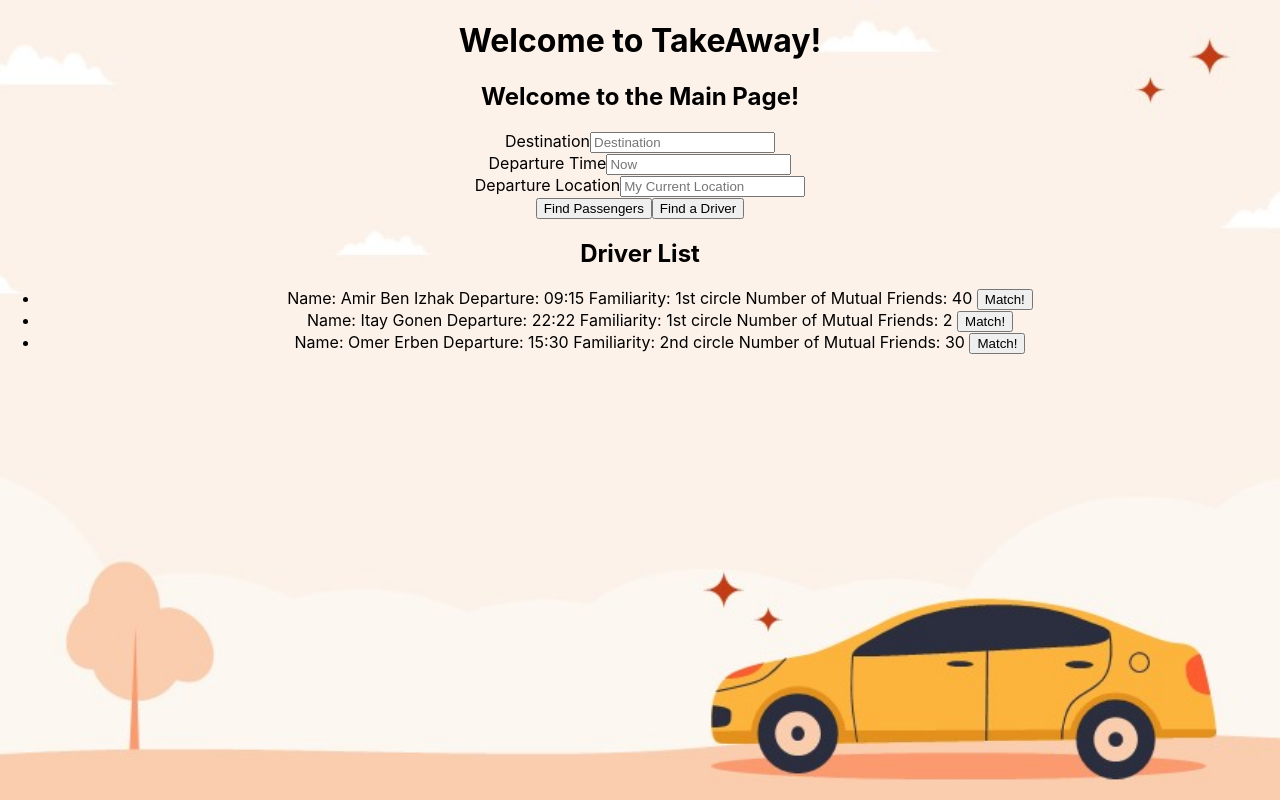
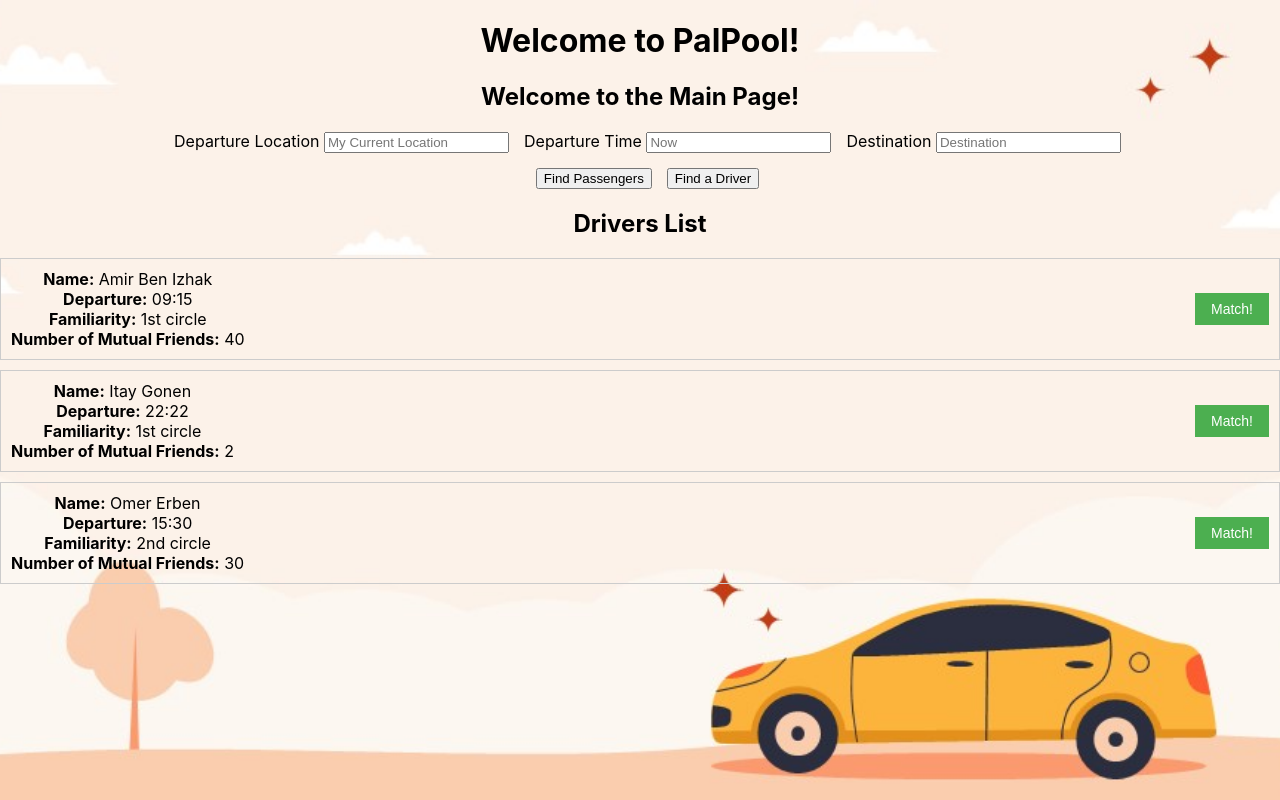
Before and after one commit to OmerErben/Hackathon2023CityZone, a React (Create React App) app: page /DriverListPage in a window 1280 px wide. Both pictures are taken after typing "name@example.com", "Sample123" into the empty fields and a click on the button "Sign Up". Built offline with nearby package versions, Linux system fonts and the light colour scheme.

Commit message:
Styled the table

```diff
--- a/src/App.js
+++ b/src/App.js
@@ -19,7 +19,7 @@ function App() {
     };
     return (
         <div className="App">
-            <h1>Welcome to TakeAway!</h1>
+            <h1>Welcome to PalPool!</h1>
             <div className="container"> {/* Add the class name */}
               <AuthenticationPage />
             </div>
--- a/src/DriverListPage.js
+++ b/src/DriverListPage.js
@@ -1,4 +1,5 @@
 import React, {useState} from 'react';
+import './PassengerListPage.css';
 
 const DriverListPage = () => {
     const drivers = [
@@ -27,15 +28,20 @@ const DriverListPage = () => {
 
     return (
         <div className="passenger-list-container">
-            <h2>Driver List</h2>
-            <ul>
+            <h2>Drivers List</h2>
+            <ul className="passenger-list">
                 {drivers.map((driver) => (
-                    <li key={driver.id}>
-                        <span>{"Name: " + driver.name + " Departure: " + driver.departure_time + " Familiarity: " + driver.familiarity + " Number of Mutual Friends: " + driver.mutual_friends + " "}</span>
+                    <li key={driver.id} className="passenger-item">
+            <span>
+              <strong>Name:</strong> {driver.name}<br />
+              <strong>Departure:</strong> {driver.departure_time}<br />
+              <strong>Familiarity:</strong> {driver.familiarity}<br />
+              <strong>Number of Mutual Friends:</strong> {driver.mutual_friends}
+            </span>
                         <button
                             onClick={() => handleButtonClick(driver.id)}
-                            className={isDriverSent(driver.id) ? 'sent' : ''}>
-                            {isDriverSent(driver.id) ? 'Cancel Match' : "Match!"}
+                            className={`match-button ${isDriverSent(driver.id) ? 'sent' : ''}`}>
+                            {isDriverSent(driver.id) ? 'Cancel Match' : 'Match!'}
                         </button>
                     </li>
                 ))}
--- a/src/MainPage.js
+++ b/src/MainPage.js
@@ -18,20 +18,24 @@ const MainPage = () => {
     return (
         <div>
             <h2>Welcome to the Main Page!</h2>
-            <form>
-                <label>Destination</label>
+            <div style={{flexWrap: "nowrap", flexDirection: "row-reverse", justifyContent: "center", left: "auto", right: "auto", display: "flex"}}>
+                <form style={{marginLeft: "15px"}}>
+                    <label>Destination </label>
                     <input type="text" id="name" placeholder="Destination"/>
                 </form>
-            <form>
-                <label>Departure Time</label>
+                <form style={{marginLeft: "15px"}}>
+                    <label>Departure Time </label>
                     <input type="text" id="name" placeholder="Now"/>
                 </form>
-            <form>
-                <label>Departure Location</label>
+                <form style={{marginLeft: "15px"}}>
+                    <label>Departure Location </label>
                     <input type="text" id="name" placeholder="My Current Location"/>
                 </form>
-            <button onClick={navigateToPassengers}>Find Passengers</button>
-            <button onClick={navigateToDrivers}>Find a Driver</button>
+            </div>
+            <div>
+                <button onClick={navigateToPassengers} style={{marginTop: "15px", marginLeft: "15px"}}>Find Passengers</button>
+                <button onClick={navigateToDrivers} style={{marginTop: "15px", marginLeft: "15px"}}>Find a Driver</button>
+            </div>
             <Routes>
                 <Route path="/PassengerListPage" element={<PassengerListPage />} />
                 <Route path="/DriverListPage" element={<DriverListPage />} />
--- /dev/null
+++ b/src/PassengerListPage.css
@@ -0,0 +1,39 @@
+.passenger-list-container {
+    margin-top: 20px;
+}
+
+.passenger-list {
+    list-style-type: none;
+    padding: 0;
+}
+
+.passenger-item {
+    display: flex;
+    justify-content: space-between;
+    align-items: center;
+    padding: 10px;
+    border: 1px solid #ccc;
+    margin-bottom: 10px;
+}
+
+.match-button {
+    background-color: #4caf50;
+    color: white;
+    border: none;
+    padding: 8px 16px;
+    font-size: 14px;
+    cursor: pointer;
+    transition: background-color 0.3s;
+}
+
+.match-button.sent {
+    background-color: #f44336;
+}
+
+.match-button:hover {
+    background-color: #45a049;
+}
+
+.match-button.sent:hover {
+    background-color: #f77171;
+}
--- a/src/PassengerListPage.js
+++ b/src/PassengerListPage.js
@@ -1,11 +1,11 @@
 import React, {useState} from 'react';
-import { MdCheck } from 'react-icons/md';
+import './PassengerListPage.css';
 
 const PassengerListPage = () => {
     const passengers = [
-        { id: 1, name: 'John Doe', mutual_friend: "10", departure_time: "16:00", familiarity: "2nd circle"},
-        { id: 2, name: 'Jane Smith', mutual_friend: "5", departure_time: "19:37", familiarity: "1st circle" },
-        { id: 3, name: 'Alex Johnson', mutual_friend: "4", departure_time: "11:40", familiarity: "3rd circle" },
+        { id: 1, name: 'John Doe', mutual_friends: "10", departure_time: "16:00", familiarity: "2nd circle"},
+        { id: 2, name: 'Jane Smith', mutual_friends: "5", departure_time: "19:37", familiarity: "1st circle" },
+        { id: 3, name: 'Alex Johnson', mutual_friends: "4", departure_time: "11:40", familiarity: "3rd circle" },
         // Add more passengers as needed
     ];
 
@@ -29,14 +29,19 @@ const PassengerListPage = () => {
     return (
         <div className="passenger-list-container">
             <h2>Passenger List</h2>
-            <ul>
+            <ul className="passenger-list">
                 {passengers.map((passenger) => (
-                    <li key={passenger.id}>
-                        <span>{"Name: " + passenger.name + " Departure: " + passenger.departure_time + " Familiarity: " + passenger.familiarity + " Number of Mutual Friends: " + passenger.mutual_friends + " "}</span>
+                    <li key={passenger.id} className="passenger-item">
+            <span>
+              <strong>Name:</strong> {passenger.name}<br />
+              <strong>Departure:</strong> {passenger.departure_time}<br />
+              <strong>Familiarity:</strong> {passenger.familiarity}<br />
+              <strong>Number of Mutual Friends:</strong> {passenger.mutual_friends}
+            </span>
                         <button
                             onClick={() => handleButtonClick(passenger.id)}
-                            className={isPassengerSent(passenger.id) ? 'sent' : ''}>
-                            {isPassengerSent(passenger.id) ? 'Cancel Match' : "Match!"}
+                            className={`match-button ${isPassengerSent(passenger.id) ? 'sent' : ''}`}>
+                            {isPassengerSent(passenger.id) ? 'Cancel Match' : 'Match!'}
                         </button>
                     </li>
                 ))}
```
Lines whose indentation alone changed are shown as unchanged.
